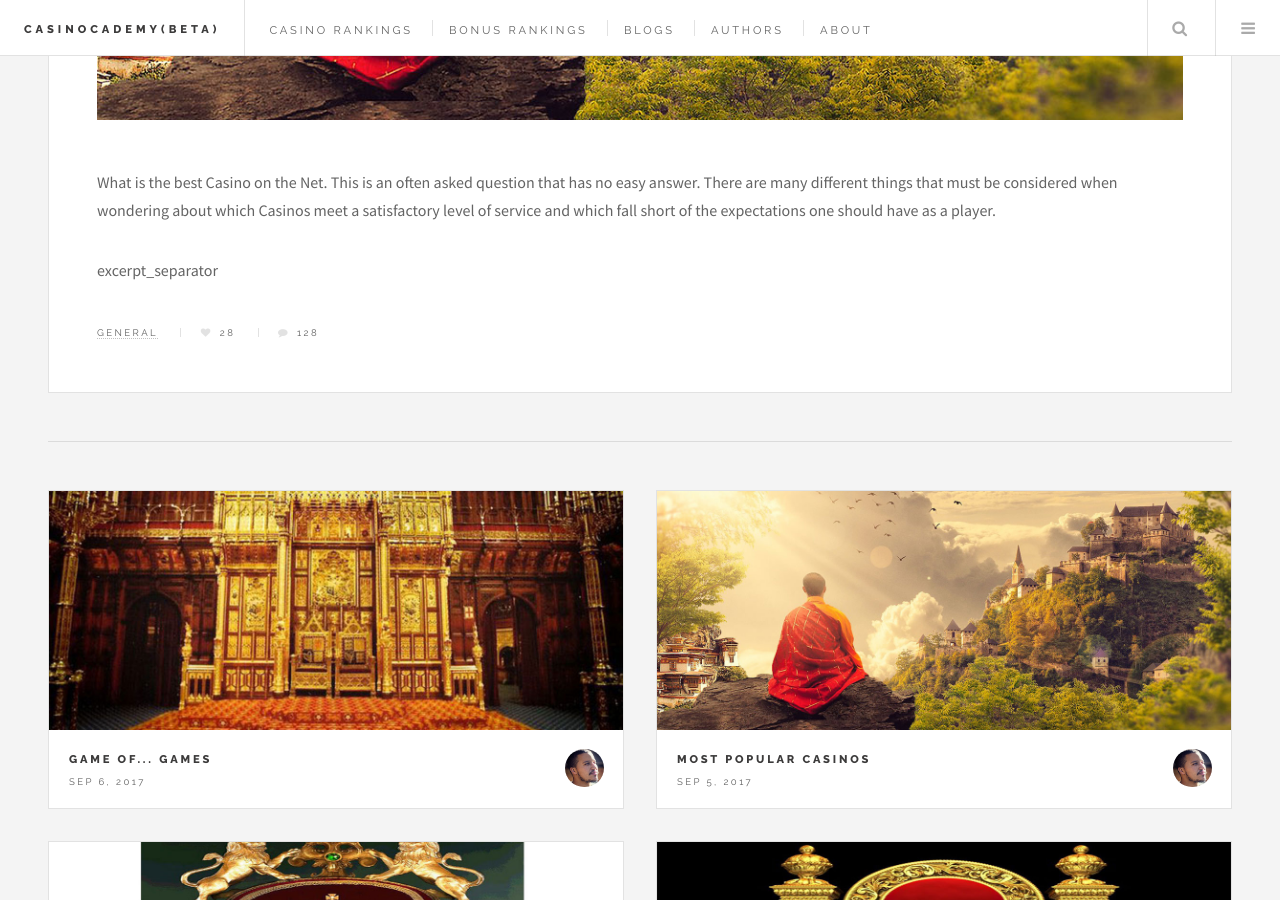
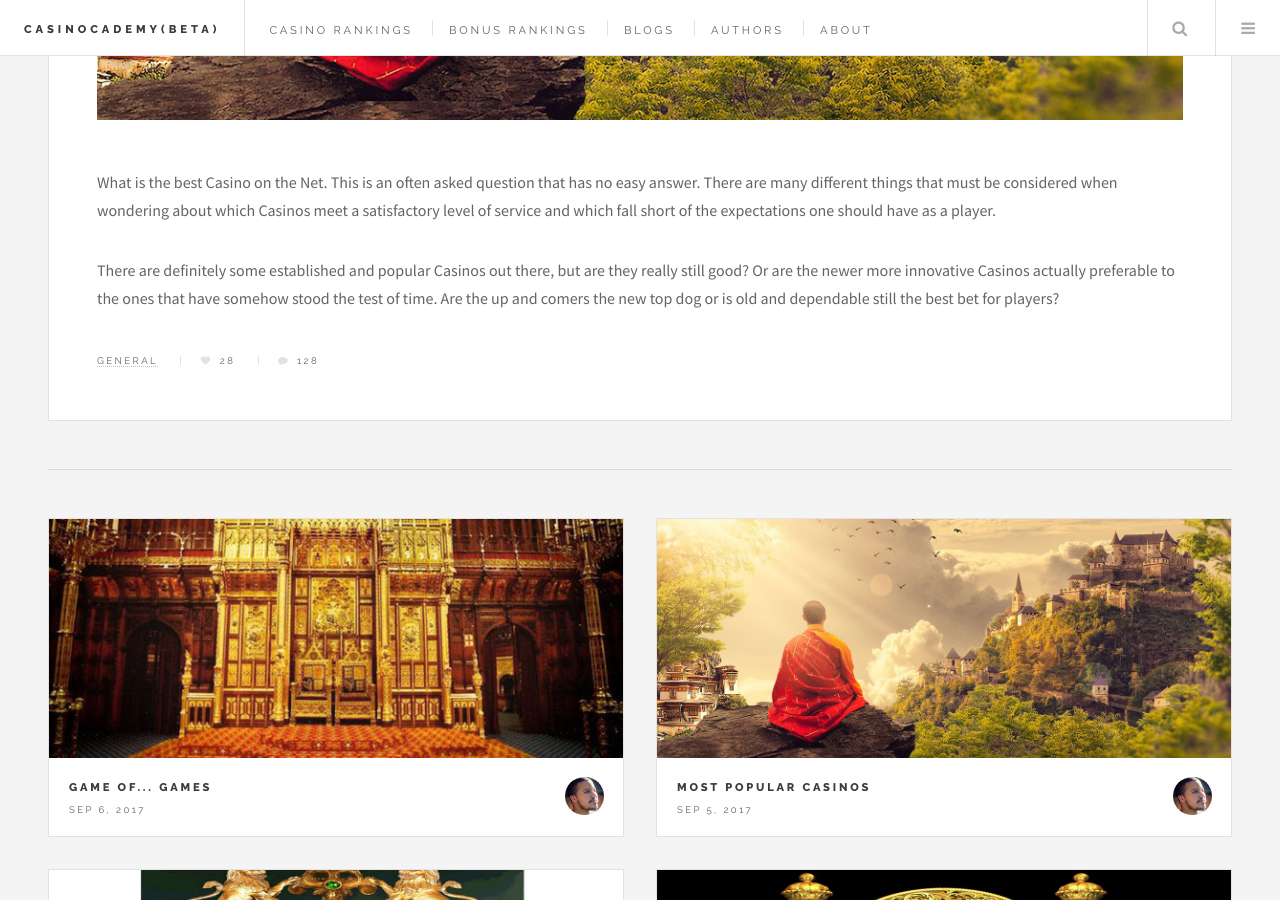
Before and after one commit to MI6-EMP-ID-007/MI6-EMP-ID-007.github.io, a Jekyll site: the page built from _posts/2017-09-05-Most-Popular-Casinos.md, in a window 1280 px wide and 900 px high, scrolled down 680 px. Built offline with Jekyll 4.4.1, drawn with Linux system fonts in a browser that asks for light colours.

Commit message:
Update 2017-09-05-Most-Popular-Casinos.md

```diff
--- a/_posts/2017-09-05-Most-Popular-Casinos.md
+++ b/_posts/2017-09-05-Most-Popular-Casinos.md
@@ -9,4 +9,6 @@ subtitle: |
 
 What is the best Casino on the Net. This is an often asked question that has no easy answer. There are many different things that must be considered when wondering about which Casinos meet a satisfactory level of service and which fall short of the expectations one should have as a player.
 
-excerpt_separator
+<!--more-->
+
+There are definitely some established and popular Casinos out there, but are they really still good? Or are the newer more innovative Casinos actually preferable to the ones that have somehow stood the test of time. Are the up and comers the new top dog or is old and dependable still the best bet for players?
```
